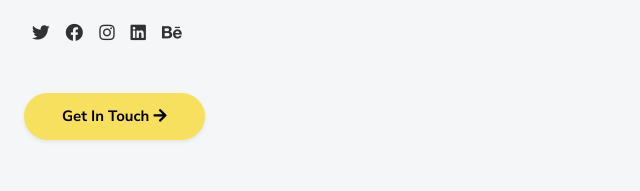
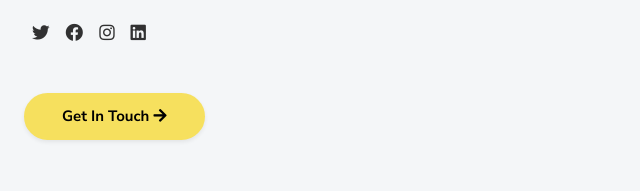
Before and after one commit to elsoow/elsoow.github.io, a plain HTML site: page index.html in a window 1280 px wide. Shown: the part 341-532 px from the top of the page, 628-1268 px from the left. Drawn offline with Linux system fonts and the light colour scheme.

Commit message:
Update index.html

```diff
--- a/index.html
+++ b/index.html
@@ -63,7 +63,6 @@
                   <li class="nav-item"><a class="nav-link" href="https://www.facebook.com/elda.santoso.5?mibextid=ZbWKwL" title="Facebook"><i class="fab fa-facebook"></i><span class="menu-title sr-only">Facebook</span></a></li>
                   <li class="nav-item"><a class="nav-link" href="https://www.instagram.com/eldaaldh_" title="Instagram"><i class="fab fa-instagram"></i><span class="menu-title sr-only">Instagram</span></a></li>
                   <li class="nav-item"><a class="nav-link" href="https://www.linkedin.com/in/elda-santoso-39957b255?utm_source=share&utm_campaign=share_via&utm_content=profile&utm_medium=android_app" title="LinkedIn"><i class="fab fa-linkedin"></i><span class="menu-title sr-only">LinkedIn</span></a></li>
-                  <li class="nav-item"><a class="nav-link" href="https://www.behance.net/templateflip" title="Behance"><i class="fab fa-behance"></i><span class="menu-title sr-only">Behance</span></a></li>
                 </ul>
               </nav>
             </div>
```
